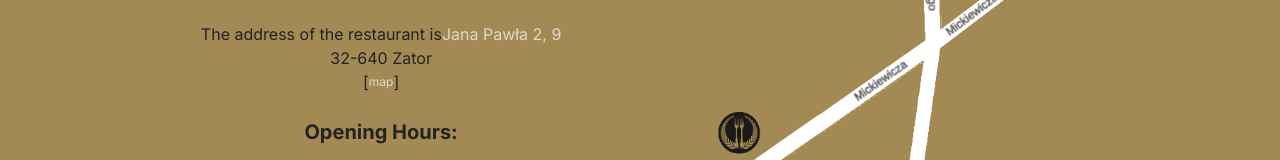
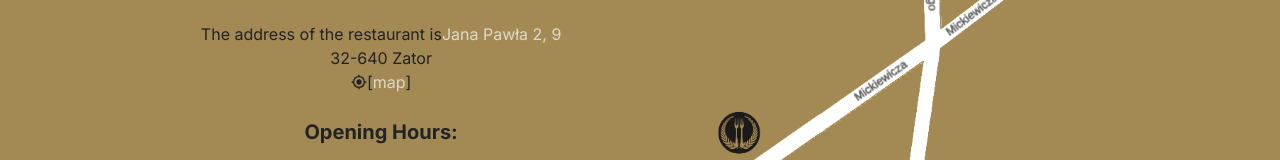
Before and after one commit to cragHerk/restaurant, a Next.js app: page /en/location in a window 1280 px wide. Shown: the part 521-681 px from the top of the page. Built offline with nearby package versions, Linux system fonts and the light colour scheme.

Commit message:
Update location.tsx

```diff
--- a/app/[locale]/location/location.tsx
+++ b/app/[locale]/location/location.tsx
@@ -1,6 +1,7 @@
 "use client";
 import Image from "next/image";
 import { motion } from "framer-motion";
+import { MdOutlineMyLocation } from "react-icons/md";
 const Location = ({
   translations,
 }: {
@@ -42,10 +43,10 @@ const Location = ({
               className="flex justify-center items-center"
               href="https://www.google.com/maps/place/Twins+Restaurant/@49.9929569,19.4315575,17z/data=!3m1!4b1!4m6!3m5!1s0x47168dc4442d5e1f:0x1be216c68caf475d!8m2!3d49.9929569!4d19.4315575!16s%2Fg%2F11s_kdbnl4?entry=ttu"
             >
+              {" "}
+              <MdOutlineMyLocation />
               <span>{"["}</span>
-              <span className="text-white opacity-70 text-xs">
-                {translations.map}
-              </span>
+              <span className="text-white opacity-70 ">{translations.map}</span>
               <span>{"]"}</span>
             </a>
             <div className="flex flex-col justify-center items-center text-left w-[200px] lg:w-[340px]">
```
